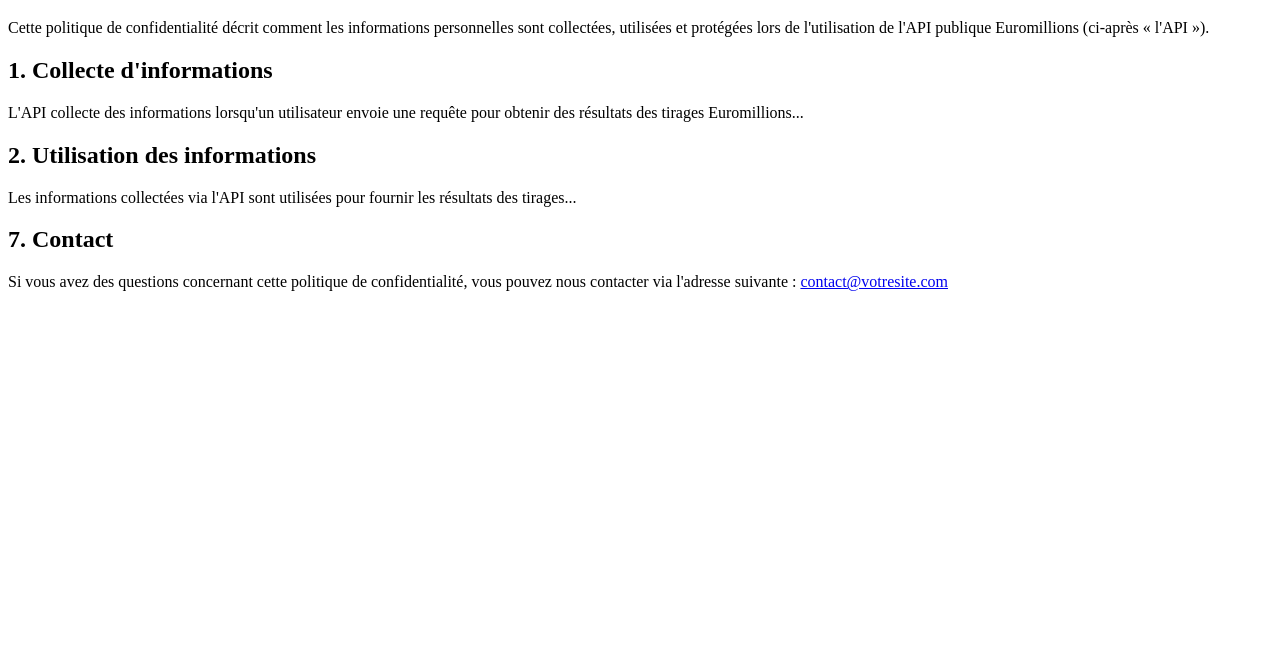
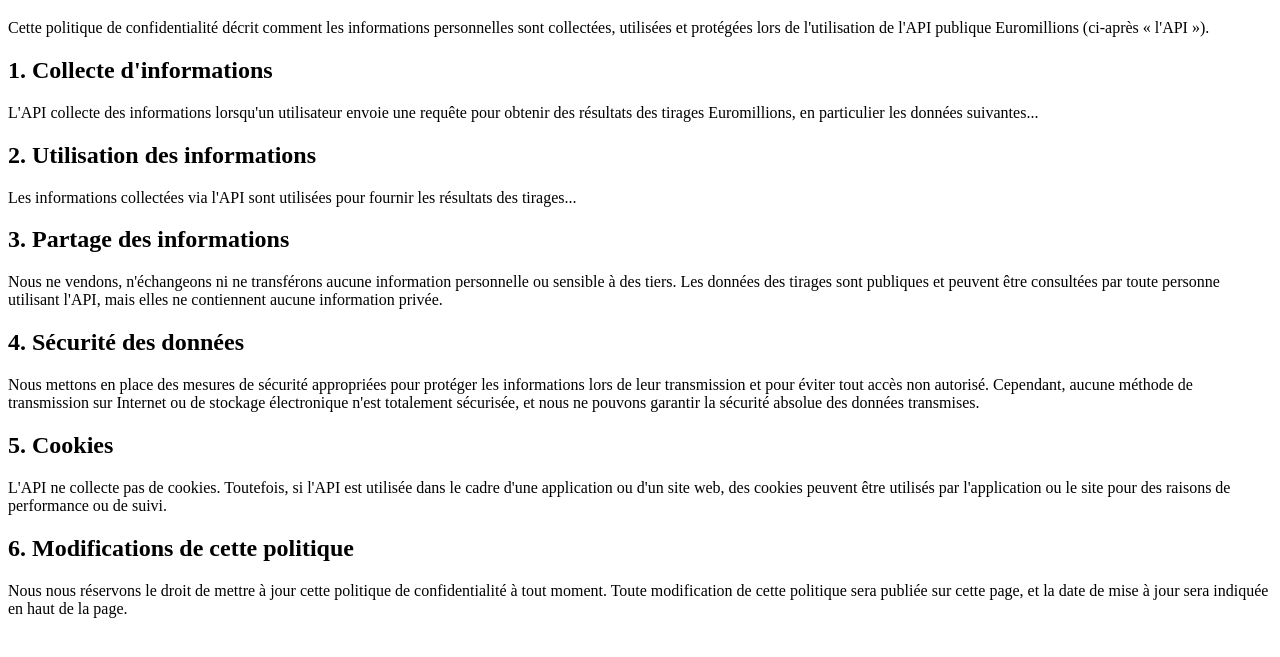
Before and after one commit to viccosta79/politique-confidentialite, a plain HTML site: page index.html in a window 1280 px wide. Shown: the part 61-718 px from the top of the page. Drawn offline with Linux system fonts and the light colour scheme.

Commit message:
Update index.html

```diff
--- a/index.html
+++ b/index.html
@@ -10,12 +10,21 @@
     <p>Cette politique de confidentialité décrit comment les informations personnelles sont collectées, utilisées et protégées lors de l'utilisation de l'API publique Euromillions (ci-après « l'API »).</p>
 
     <h2>1. Collecte d'informations</h2>
-    <p>L'API collecte des informations lorsqu'un utilisateur envoie une requête pour obtenir des résultats des tirages Euromillions...</p>
+    <p>L'API collecte des informations lorsqu'un utilisateur envoie une requête pour obtenir des résultats des tirages Euromillions, en particulier les données suivantes...</p>
 
     <h2>2. Utilisation des informations</h2>
     <p>Les informations collectées via l'API sont utilisées pour fournir les résultats des tirages...</p>
 
-    <h2>7. Contact</h2>
-    <p>Si vous avez des questions concernant cette politique de confidentialité, vous pouvez nous contacter via l'adresse suivante : <a href="mailto:contact@votresite.com">contact@votresite.com</a></p>
+    <h2>3. Partage des informations</h2>
+    <p>Nous ne vendons, n'échangeons ni ne transférons aucune information personnelle ou sensible à des tiers. Les données des tirages sont publiques et peuvent être consultées par toute personne utilisant l'API, mais elles ne contiennent aucune information privée.</p>
+
+    <h2>4. Sécurité des données</h2>
+    <p>Nous mettons en place des mesures de sécurité appropriées pour protéger les informations lors de leur transmission et pour éviter tout accès non autorisé. Cependant, aucune méthode de transmission sur Internet ou de stockage électronique n'est totalement sécurisée, et nous ne pouvons garantir la sécurité absolue des données transmises.</p>
+
+    <h2>5. Cookies</h2>
+    <p>L'API ne collecte pas de cookies. Toutefois, si l'API est utilisée dans le cadre d'une application ou d'un site web, des cookies peuvent être utilisés par l'application ou le site pour des raisons de performance ou de suivi.</p>
+
+    <h2>6. Modifications de cette politique</h2>
+    <p>Nous nous réservons le droit de mettre à jour cette politique de confidentialité à tout moment. Toute modification de cette politique sera publiée sur cette page, et la date de mise à jour sera indiquée en haut de la page.</p>
 </body>
 </html>
```
